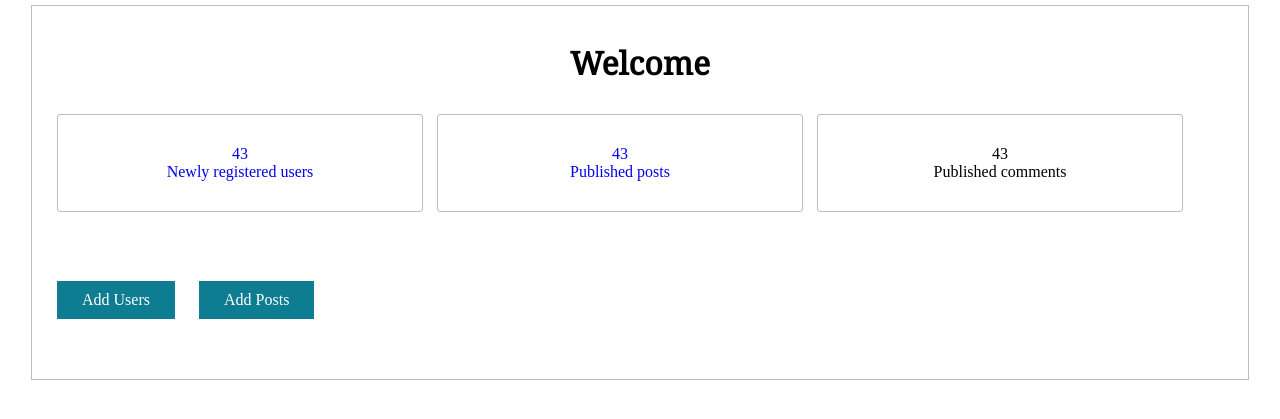
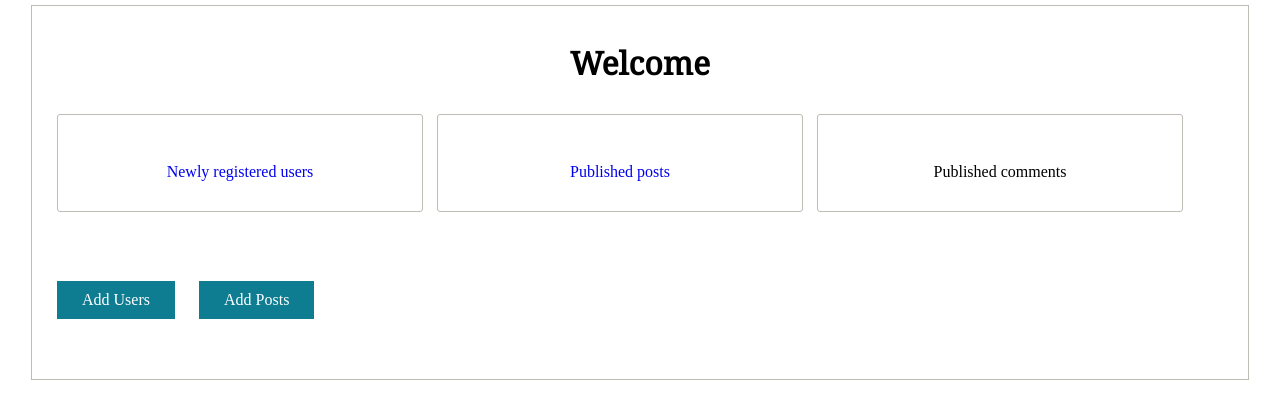
Before and after one commit to RMcMahon09/OhVulnerableMe, a PHP site: page /blog-php/admin/dashboard.php in a window 1280 px wide. Shown: the part 73-492 px from the top of the page. Run offline with PHP 8.4, Linux system fonts and the light colour scheme; some libraries are stand-ins or nearby versions; some web fonts are replaced.

Commit message:
Add files via upload

```diff
--- a/blog-php/admin/dashboard.php
+++ b/blog-php/admin/dashboard.php
@@ -21,15 +21,15 @@
 		<h1>Welcome</h1>
 		<div class="stats">
 			<a href="users.php" class="first">
-				<span>43</span> <br>
+				<br>
 				<span>Newly registered users</span>
 			</a>
 			<a href="posts.php">
-				<span>43</span> <br>
+				<br>
 				<span>Published posts</span>
 			</a>
 			<a>
-				<span>43</span> <br>
+				<br>
 				<span>Published comments</span>
 			</a>
 		</div>
```
